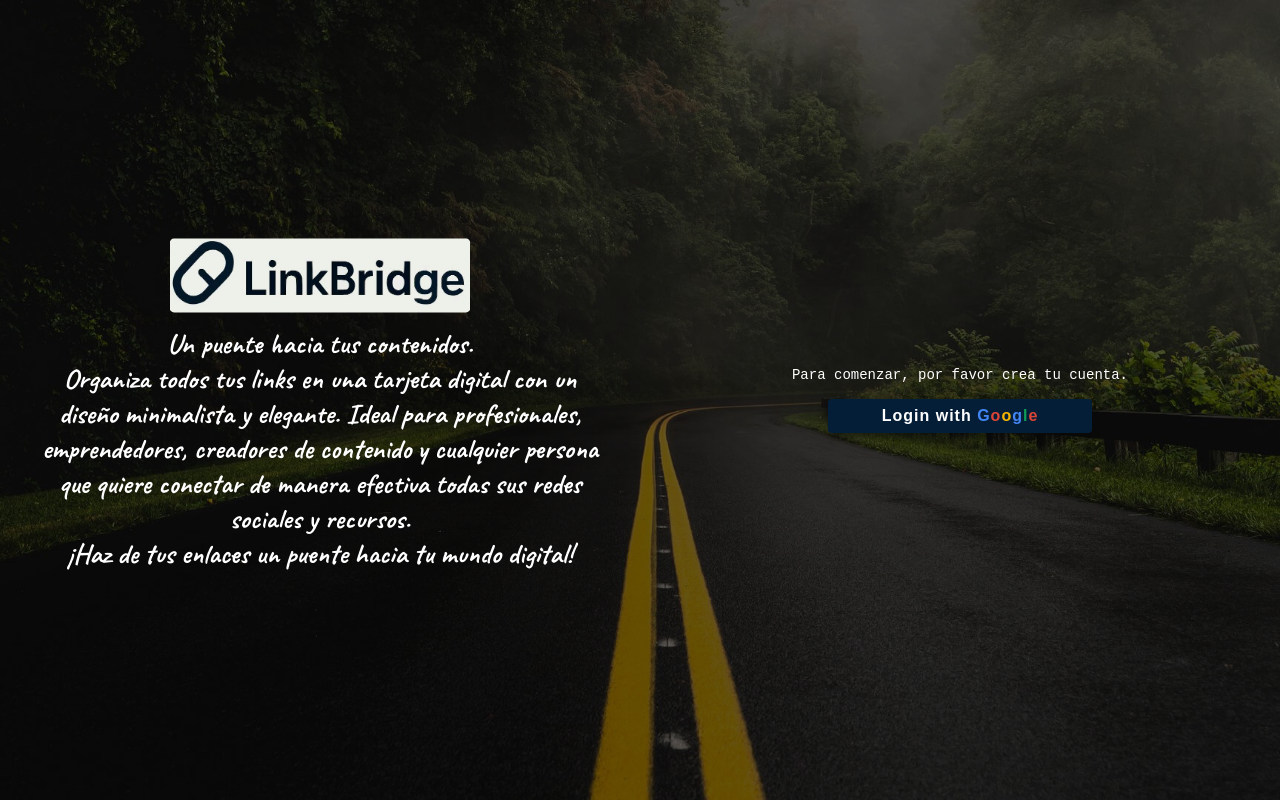
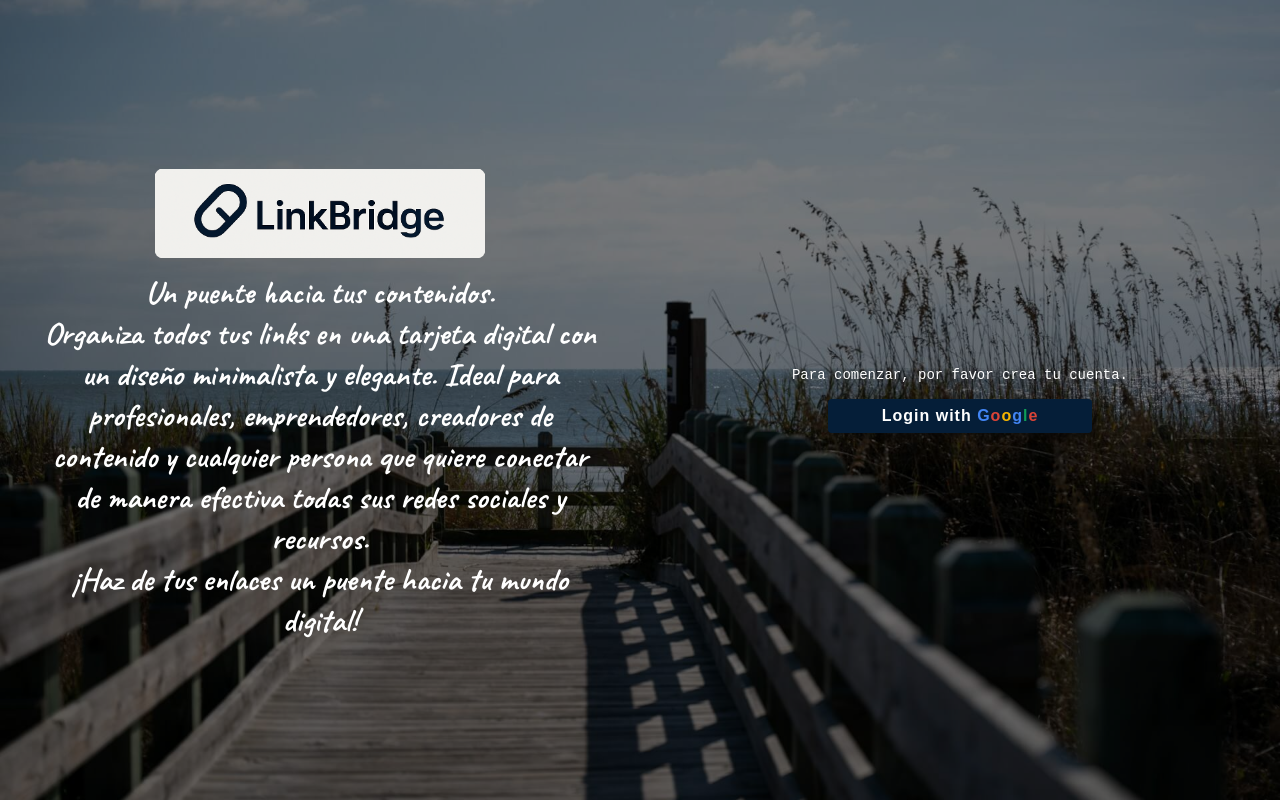
Before and after one commit to Abrahanpiloto/linkbridge, a React (Vite) app: page /login in a window 1280 px wide. Built offline with nearby package versions, Linux system fonts and the light colour scheme; no server answers.

Commit message:
css de userProfileCard

```diff
--- a/src/App.css
+++ b/src/App.css
@@ -1,5 +1,5 @@
 /* ---- Fonts Family Saved ---- */
-/* font-family: "Roboto", sans-serif; */
+/* font-family: "Raleway", sans-serif; */
 /* font-family: "Caveat", cursive; */
 
 html,
--- a/src/components/UserProfileCard.jsx
+++ b/src/components/UserProfileCard.jsx
@@ -8,7 +8,7 @@ export default function UserProfileCard({ url, profile }) {
         <img src={url} alt="photo user" width={110} />
       </div>
       <div className={styles.text}>
-        <h2>{profile?.profileInfo?.username}</h2>
+        <h2 className={styles.username}>{profile?.profileInfo?.username}</h2>
         <div className={styles.description}>
           <p>{profile?.profileInfo?.description}</p>
         </div>
--- a/src/css/editProfileView.module.css
+++ b/src/css/editProfileView.module.css
@@ -33,11 +33,13 @@
   margin: 0 auto;
 }
 
-/* Estilo para el título (puedes modificar según tus preferencias) */
+/* Estilo para el título */
 h3 {
   margin-bottom: 20px;
   font-size: 2rem;
   /* font-weight: 600; */
+  color: black;
+  border: 2px red solid;
 }
 .imageContainer {
   margin-bottom: 1rem;
@@ -55,13 +57,15 @@ h3 {
 }
 
 .content p {
-  font-family: "santor", sans-serif;
+  font-family: "Raleway", sans-serif;
   font-weight: bold;
+  color: black;
 }
 
 .showDescription p {
-  font-family: "santor", sans-serif;
+  font-family: "Raleway", sans-serif;
   font-weight: 400;
+  font-size: 16px;
 }
 /* Estilos para el botón */
 .buttonEdit {
--- a/src/css/loginView.module.css
+++ b/src/css/loginView.module.css
@@ -3,7 +3,7 @@
   width: 100%;
   height: 100vh;
   display: flex;
-  background-image: url(/public/rain.jpg);
+  background-image: url(/public/dana.jpg);
   background-size: cover;
   background-repeat: no-repeat;
   background-position: center;
@@ -17,7 +17,7 @@
   left: 0;
   width: 100%;
   height: 100%;
-  background-color: rgba(0, 0, 0, 0.6); /* Ajusta opacidad aquí */
+  background-color: rgba(0, 0, 0, 0.5); /* Ajusta opacidad aquí */
   z-index: 1;
 }
 
@@ -30,9 +30,9 @@
 }
 
 .logo {
-  width: 320px;
+  width: 350px;
   padding: 0.6rem;
-  border-radius: 14px;
+  border-radius: 18px;
 }
 
 .leftContent {
@@ -49,7 +49,7 @@ h4 {
   margin-bottom: 2rem;
 }
 p {
-  font-size: 28px;
+  font-size: 32px;
   font-weight: 800;
   font-family: "Caveat", cursive;
 
--- a/src/css/userProfileCard.module.css
+++ b/src/css/userProfileCard.module.css
@@ -22,7 +22,8 @@
   border: 0.5px solid white;
   box-shadow: 0 4px 12px rgba(0, 0, 0, 0.1);
   text-align: center;
-  font-family: "Helvetica Neue", Arial, sans-serif;
+  /* font-family: "Helvetica Neue", Arial, sans-serif; */
+  /* border: 2px solid red; */
 }
 
 .image img {
@@ -38,19 +39,23 @@
 .description {
   max-width: 230px;
   max-height: 100px;
+  margin-top: 1rem;
   /* padding: 12px; */
-  /* border: 2px solid red; */
+  /* border: 2px solid yellow; */
   word-wrap: break-word;
 }
-.text {
+.username {
   color: white;
+  font-size: 25px;
+  /* border: 2px solid green; */
 }
 
 .text p {
   color: white;
-  font-family: "Lucida Sans", "Lucida Sans Regular", "Lucida Grande",
-    "Lucida Sans Unicode", Geneva, Verdana, sans-serif;
-  font-size: 12px;
+  font-family: "Raleway", sans-serif;
+  font-size: 14px;
+  /* border: 2px solid white; */
+  font-weight: 400;
 }
 
 .containerLinks {
--- a/src/routes/EditProfileView.jsx
+++ b/src/routes/EditProfileView.jsx
@@ -153,7 +153,7 @@ export default function EditProfileView() {
               alt="Profile"
               width={100}
               className={style.image}
-              loading="lazy"
+              // loading="lazy"
             />
             <button onClick={handleOpenPicker} className={style.buttonEdit}>
               <span className="material-icons" style={{ fontSize: "20px" }}>
--- a/src/routes/LoginView.jsx
+++ b/src/routes/LoginView.jsx
@@ -68,7 +68,11 @@ export default function LoginView() {
         <div className={style.loginView}>
           <div className={style.leftContent}>
             <div>
-              <img src="/linkbridge.jpg" alt="Logo" className={style.logo} />
+              <img
+                src="/linkbridge-large.png"
+                alt="Logo"
+                className={style.logo}
+              />
             </div>
             <div className={style.textContainer}>
               <p>Un puente hacia tus contenidos.</p>
```
Also changed, not shown: public/dana.jpg (added), public/linkbridge-large.png (added).
